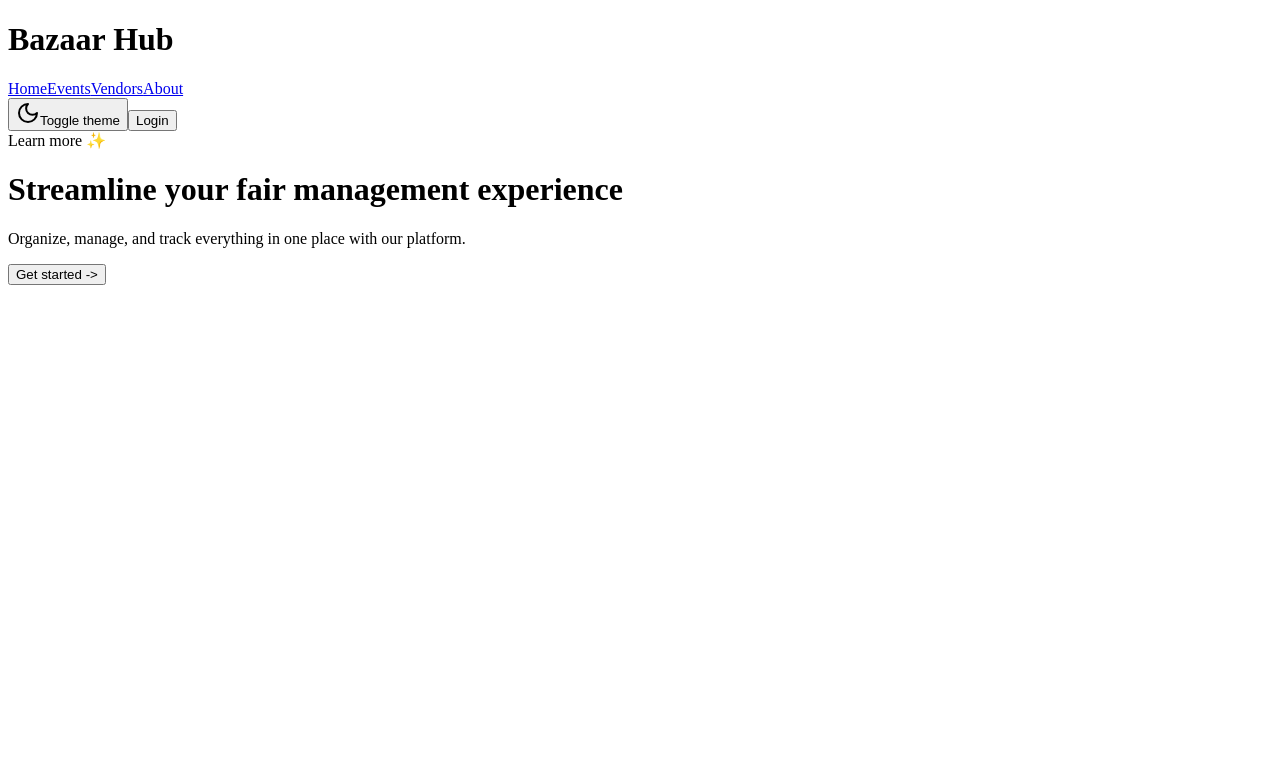
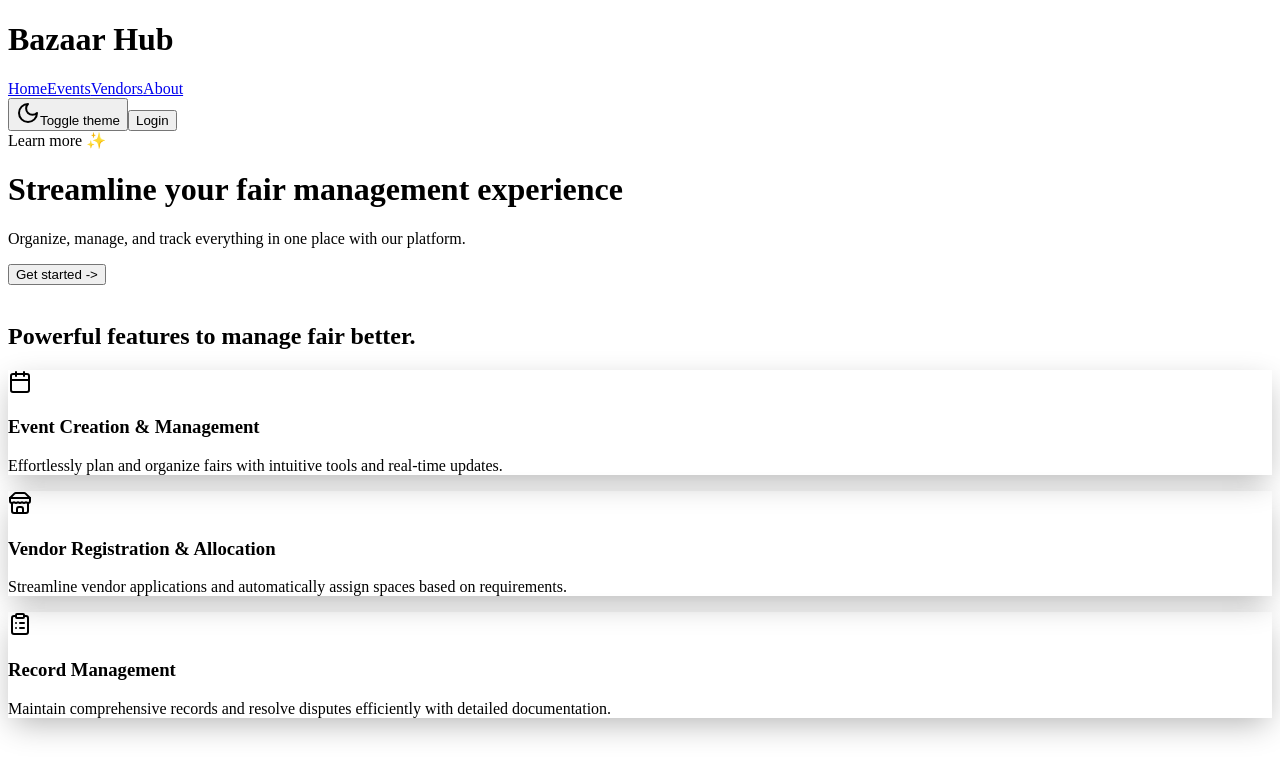
Before and after one commit to TheGauravsahu/fair-management-system, a Next.js app: page / in a window 1280 px wide. Shown: the top 776 px of the page. Built offline with nearby package versions, Linux system fonts and the light colour scheme.

Commit message:
feat : add features section

```diff
--- a/app/page.tsx
+++ b/app/page.tsx
@@ -1,10 +1,11 @@
+import FeaturesSection from "@/components/features-section";
 import HeroSection from "@/components/hero-section";
 import { NavBar } from "@/components/ui/tubelight-navbar";
 
 export default function Page() {
   return (
-    <div>
-      <div className="h-full fixed top-0 left-0 right-0 w-full bg-white dark:bg-black -z-50 ">
+    <div className="h-full w-full">
+      <div className="h-full w-full fixed top-0 bottom-0 right-0 left-0  bg-white dark:bg-black -z-50 ">
         <div className="absolute bottom-0 left-0 right-0 top-0 bg-[linear-gradient(to_right,#4f4f4f2e_1px,transparent_1px),linear-gradient(to_bottom,#8080800a_1px,transparent_1px)] bg-[size:14px_24px]"></div>
         <div className="absolute left-0 right-0 top-[-10%] h-[1000px] w-[1000px] rounded-full dark:bg-[radial-gradient(circle_400px_at_50%_300px,#fbfbfb36,#000)] "></div>
         <div className="hidden md:block absolute bottom-0 left-0 right-0 top-0 dark:bg-[radial-gradient(circle_800px_at_100%_200px,#d5c5ff,transparent)] bg-[radial-gradient(circle_800px_at_10%_200px,#d5c5ff,transparent)]"></div>
@@ -12,10 +13,12 @@ export default function Page() {
         {/* small devices */}
         <div className="md:hidden dark:hidden absolute bottom-0 left-0 right-0 top-0  bg-[radial-gradient(circle_800px_at_10%_200px,#d5c5ff,transparent)]"></div>
       </div>
-      <div>
+      <div className="w-full">
         <NavBar />
 
         <HeroSection />
+
+        <FeaturesSection />
       </div>
     </div>
   );
--- /dev/null
+++ b/components/features-section.tsx
@@ -0,0 +1,55 @@
+import React from "react";
+import { Calendar, Store, ClipboardList } from "lucide-react";
+
+export default function FeaturesSection() {
+  const features = [
+    {
+      title: "Event Creation & Management",
+      description:
+        "Effortlessly plan and organize fairs with intuitive tools and real-time updates.",
+      icon: <Calendar className="w-8 h-8" />,
+    },
+    {
+      title: "Vendor Registration & Allocation",
+      description:
+        "Streamline vendor applications and automatically assign spaces based on requirements.",
+      icon: <Store className="w-8 h-8" />,
+    },
+    {
+      title: "Record Management",
+      description:
+        "Maintain comprehensive records and resolve disputes efficiently with detailed documentation.",
+      icon: <ClipboardList className="w-8 h-8" />,
+    },
+  ];
+
+  return (
+    <section className="h-[70vh] w-full  p-8 mt-16">
+      <h2 className="text-3xl md:text-4xl font-bold text-center mb-12">
+        Powerful
+        <span className="animate-text-gradient  bg-gradient-to-r from-neutral-900 via-slate-500 to-neutral-500 bg-[200%_auto] bg-clip-text text-transparent dark:from-neutral-100 dark:via-slate-400 dark:to-neutral-400">
+          {" "}
+          features
+        </span>{" "}
+        to manage fair better.
+      </h2>
+
+      <div className="flex items-center flex-wrap justify-center gap-8  md:gap-16">
+        {features.map((feature, index) => (
+          <div
+            key={index}
+            className="backdrop-blur-lg bg-baground/80 p-6 w-72 h-64 rounded-xl hover:transform cursor-pointer hover:scale-105 transition-all"
+            style={{
+              boxShadow:
+                "0 10px 30px -5px rgba(0, 0, 0, 0.3), 0 0 20px -5px rgba(255, 255, 255, 0.2)",
+            }}
+          >
+            <div className="text-4xl mb-4">{feature.icon}</div>
+            <h3 className="text-xl font-semibold mb-3">{feature.title}</h3>
+            <p className="text-foreground/40">{feature.description}</p>
+          </div>
+        ))}
+      </div>
+    </section>
+  );
+}
--- a/components/hero-section.tsx
+++ b/components/hero-section.tsx
@@ -11,8 +11,8 @@ export default function HeroSection() {
       : "";
 
   return (
-    <div>
-      <div className="mx-auto max-w-2xl md:max-w-4xl py-32 sm:pt-48 lg:pt-56 z-40">
+    <div className="h-full w-full  overflow-hidden">
+      <div className="mx-auto max-w-2xl h-full md:max-w-4xl py-32 sm:pt-48 lg:pt-56 lg:mb-8 z-40">
         <div className="text-center">
           <Badge variant="outline">Learn more ✨</Badge>
           <h1 className="text-3xl md:text-7xl font-bold tracking-tight text-foreground  sm:text-6xl">
@@ -32,7 +32,8 @@ export default function HeroSection() {
         </div>
       </div>
 
-      <div className="w-[90%] md:w-[85%] bg-white dark:bg-black h-full absolute left-1/2 -translate-x-1/2 rounded-lg p-2 overflow-hidden">
+      <div className="h-[30vh] md:h-screen mb-16">
+        <div className="h-fit  w-[90%] md:w-[85%] bg-white dark:bg-black  z-40 absolute left-1/2 -translate-x-1/2 rounded-lg p-2 overflow-hidden">
           <div className=" flex flex-col items-center space-y-4 m-4">
             <div className="absolute left-4 top-4 flex space-x-2">
               <div className="h-3 w-3 rounded-full bg-red-500"></div>
@@ -41,7 +42,8 @@ export default function HeroSection() {
             </div>
           </div>
 
-        <img className="rounded-lg" src={imageSrc} alt="" />
+          <img className="rounded-lg object-contain h-full w-full" src={imageSrc} alt="" />
+        </div>
       </div>
     </div>
   );
```
Lines whose indentation alone changed are shown as unchanged.
